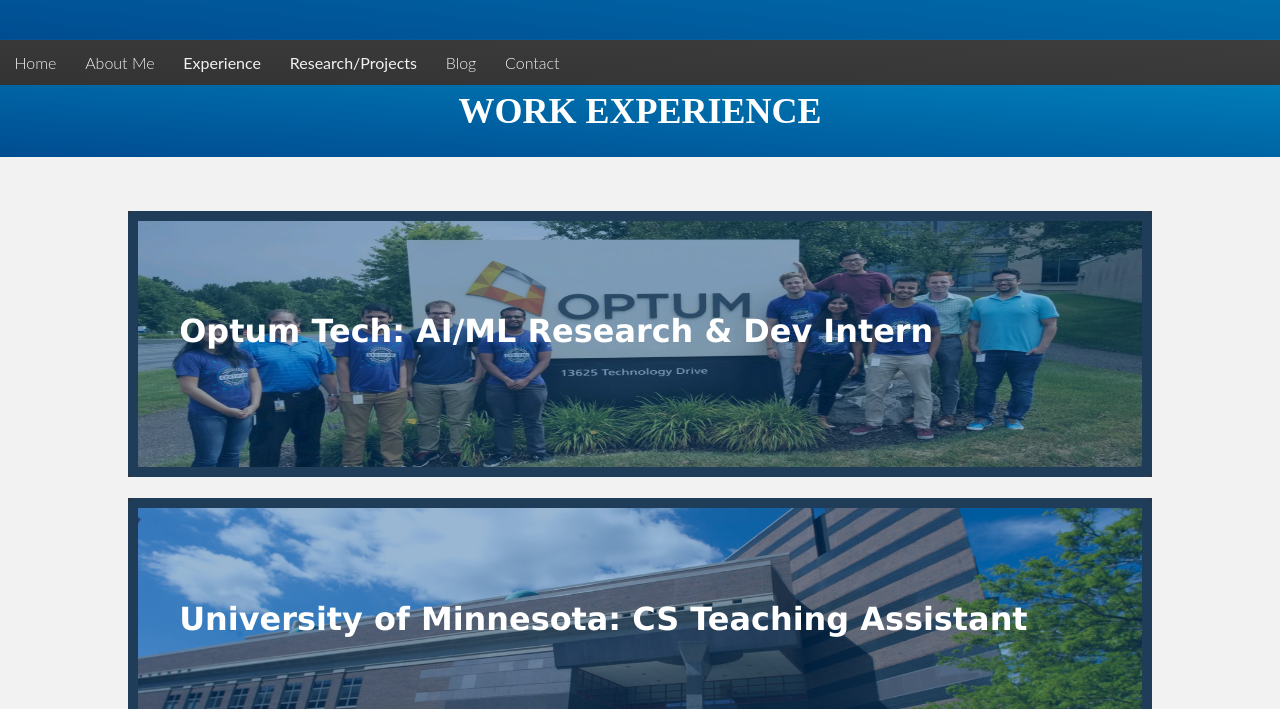
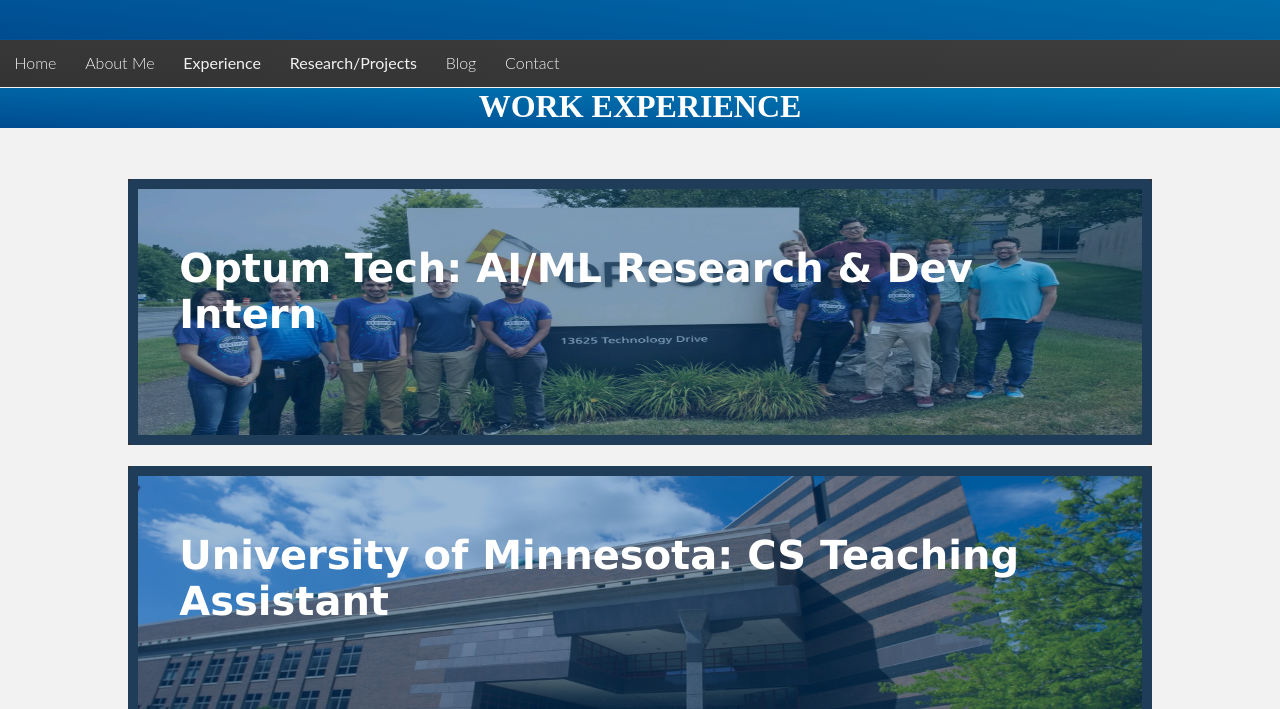
Before and after one commit to toekneechin777/Bio, a plain HTML site: page html/work.html in a window 1280 px wide. Shown: the part 91-800 px from the top of the page. Drawn offline with Linux system fonts and the light colour scheme.

Commit message:
Finished fixing most scaling issues with Experience pages

```diff
--- a/css/education.css
+++ b/css/education.css
@@ -17,10 +17,11 @@
   text-transform: uppercase;
   color: white;
   background-image: linear-gradient(to top right, #004c91, #007DB8);
-  height: 2em;
+  height: 5vh;
   position: relative;
   top: -0.6em;
-  padding-top: 0.2em;
+  padding-top: 0.2vh;
+  font-size: 4vh;
 }
 
 
@@ -36,11 +37,13 @@
 
 .blue p {
   color: white;
-  font-size: 3em;
+  line-height: normal;
+  font-size: 5vh;
   position: absolute;
   font-family: "Verdana", "sans-serif";
-  top: 3.5em;
+  top: 40%;
   display: block;
+  margin-top: -5vh;
   margin-left: 5%;
   margin-right: 5%;
   bottom: 2em;
```
Also changed, not shown: html/education.html (+1 -1 lines).
